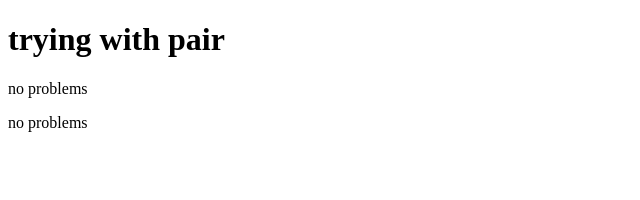
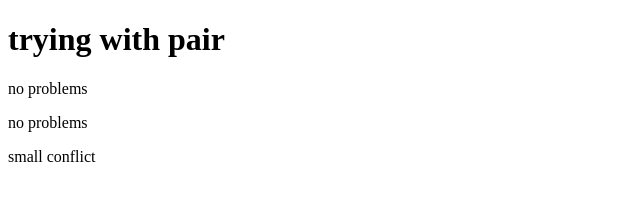
Before and after one commit to malka4325/pair, a plain HTML site: page index.html in a window 1280 px wide. Shown: the whole page, without its empty margins (0-640 px from the left). Drawn offline with Linux system fonts and the light colour scheme.

Commit message:
add line to index.html for small conflict

```diff
--- a/index.html
+++ b/index.html
@@ -9,5 +9,6 @@
     <h1>trying with pair</h1>
     <p>no problems</p>
     <p>no problems</p>
+    <span>small conflict</span>
 </body>
 </html>
```
